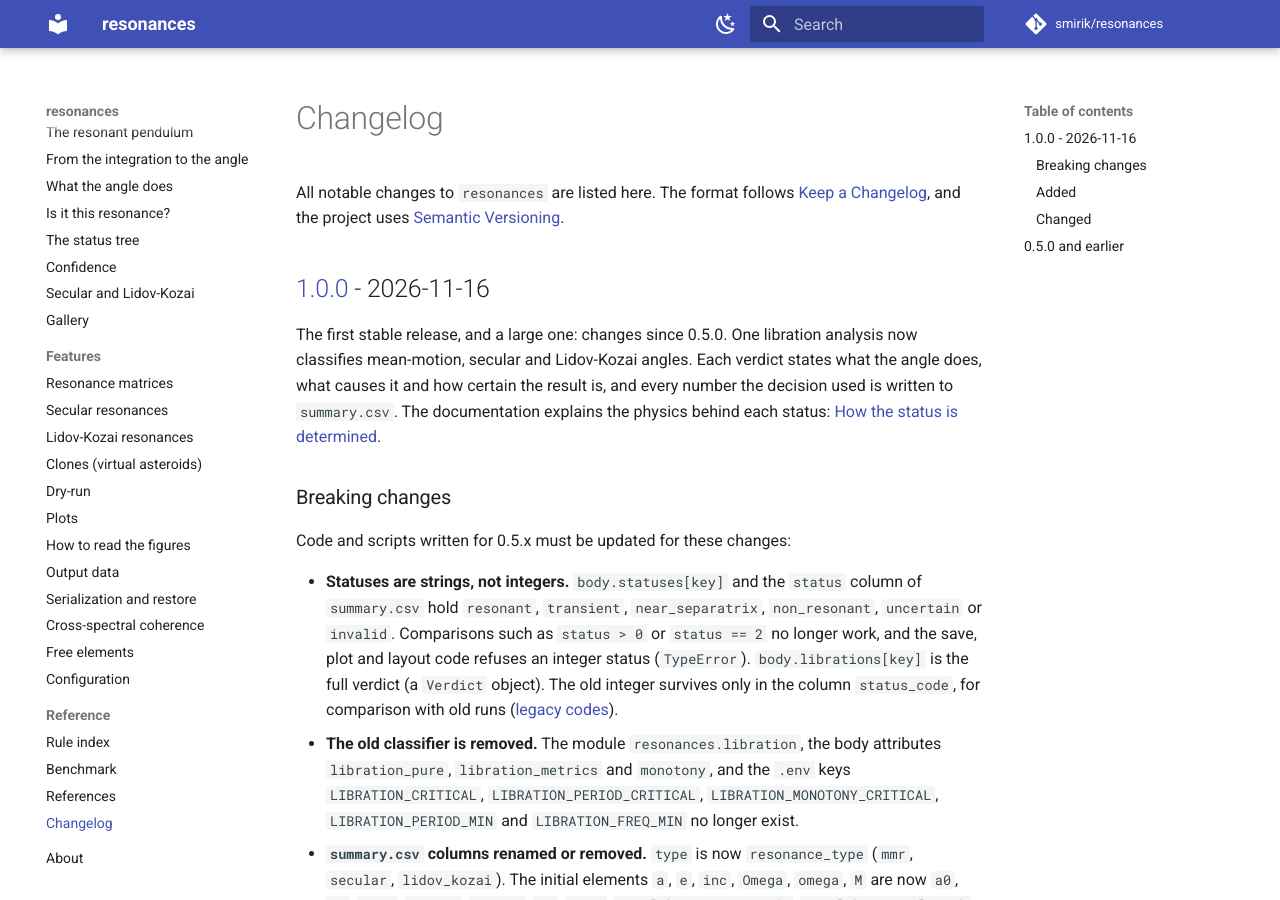
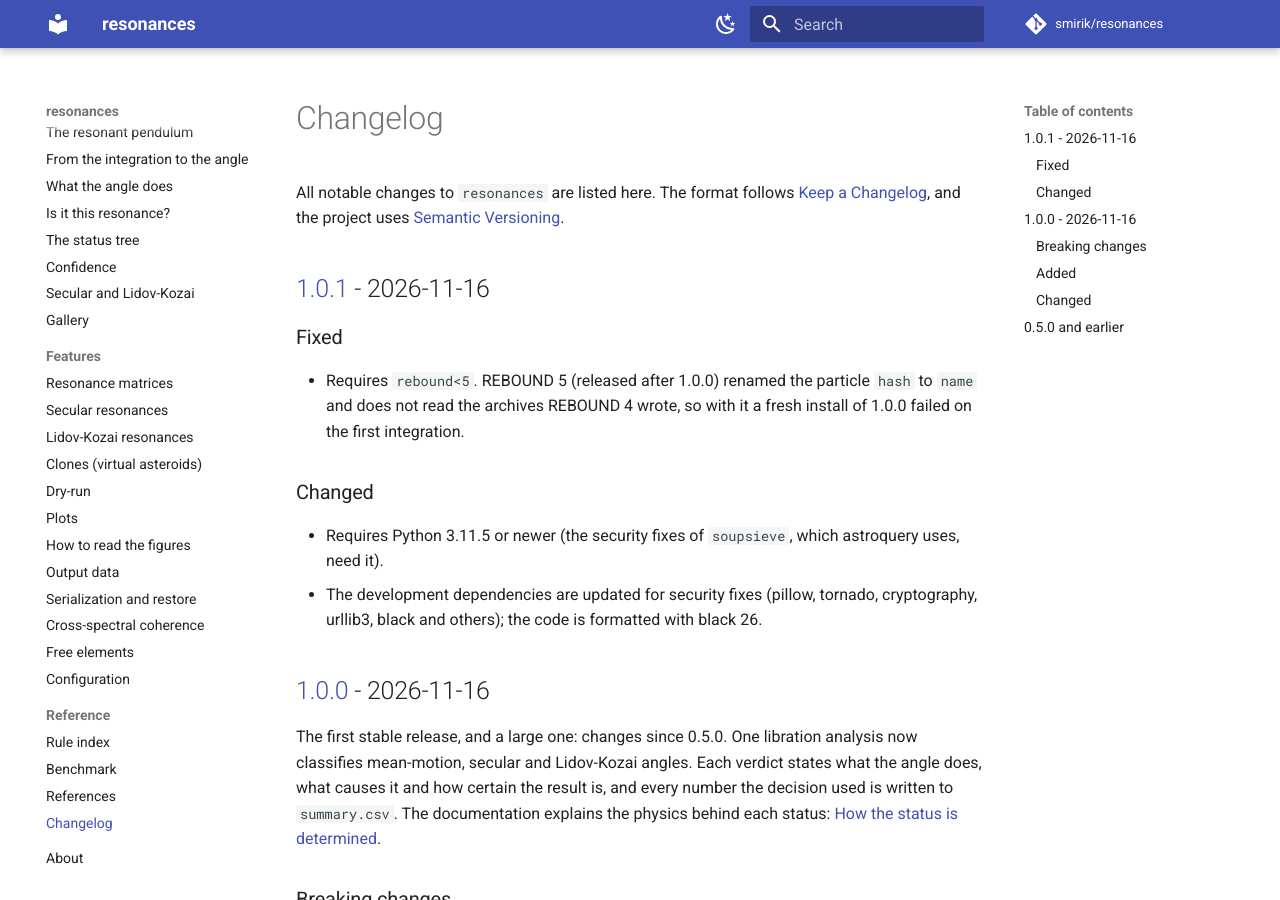
Before and after one commit to smirik/resonances, an MkDocs documentation site: the page built from docs/changelog.md, in a window 1280 px wide and 900 px high. Built offline with MkDocs 1.6.1 and Material for MkDocs 9.7.7, drawn with Linux system fonts in a browser that asks for light colours; comment, search, counter and statistics services are not loaded.

Commit message:
1.0.1: rebound<5, Python>=3.11.5, dependencies updated for security fixes
REBOUND 5 renamed the particle hash to name and reads no REBOUND 4 archive: a fresh install of 1.0.0 failed on
the first integration. soupsieve 3+ (its security fixes) needs Python 3.11.5. uv lock --upgrade otherwise
(astropy 8, numpy 2.5, scipy 1.18, matplotlib 3.11, pillow 13, ...); black 26. test-fast, test-slow and the
benchmark pass unchanged (627). matplotlib 3.11: cmap.with_extremes instead of set_bad; one test picked the
episodes row's wrapped ◆ instead of the check icon.

Co-Authored-By: Claude Opus 5.5 <noreply@anthropic.com>
Claude-Session: https://claude.ai/code/session_01MAcbbUkwgM48yLjqqiuYjo

```diff
--- a/CHANGELOG.md
+++ b/CHANGELOG.md
@@ -3,6 +3,19 @@
 All notable changes to `resonances` are listed here. The format follows
 [Keep a Changelog](https://keepachangelog.com/en/1.1.0/), and the project uses
 [Semantic Versioning](https://semver.org/spec/v2.0.0.html).
+
+## [1.0.1] - 2026-11-16
+
+### Fixed
+
+- Requires `rebound<5`. REBOUND 5 (released after 1.0.0) renamed the particle `hash` to `name` and does not read the
+  archives REBOUND 4 wrote, so with it a fresh install of 1.0.0 failed on the first integration.
+
+### Changed
+
+- Requires Python 3.11.5 or newer (the security fixes of `soupsieve`, which astroquery uses, need it).
+- The development dependencies are updated for security fixes (pillow, tornado, cryptography, urllib3, black and
+  others); the code is formatted with black 26.
 
 ## [1.0.0] - 2026-11-16
 
@@ -158,5 +171,6 @@ Code and scripts written for 0.5.x must be updated for these changes:
 
 See "Changes before 1.0.0" in the [README](https://github.com/smirik/resonances#changes-before-100).
 
+[1.0.1]: https://github.com/smirik/resonances/compare/v1.0.0...v1.0.1
 [1.0.0]: https://github.com/smirik/resonances/compare/v0.5.0...v1.0.0
 [0.5.0]: https://github.com/smirik/resonances/releases/tag/v0.5.0
--- a/resonances/__init__.py
+++ b/resonances/__init__.py
@@ -1,4 +1,4 @@
-__version__ = '1.0.0'
+__version__ = '1.0.1'
 import warnings
 
 warnings.filterwarnings(
```
Also changed, not shown: CLAUDE.md (+1 -1 lines), docs/install.md (+1 -1 lines), pyproject.toml (+4 -4 lines), resonances/skills/resonances/references/install.md (+1 -1 lines), 4 other files.
